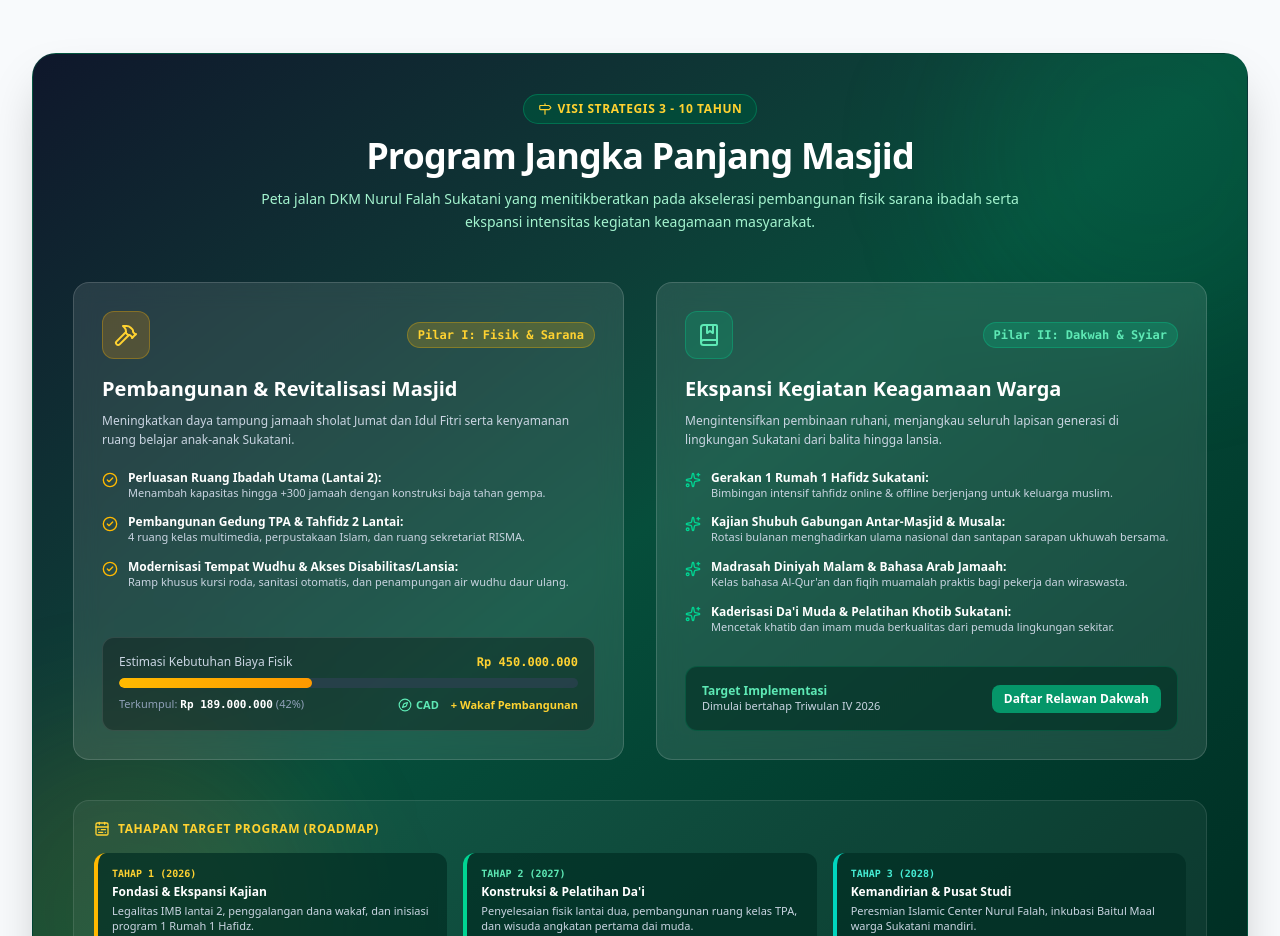
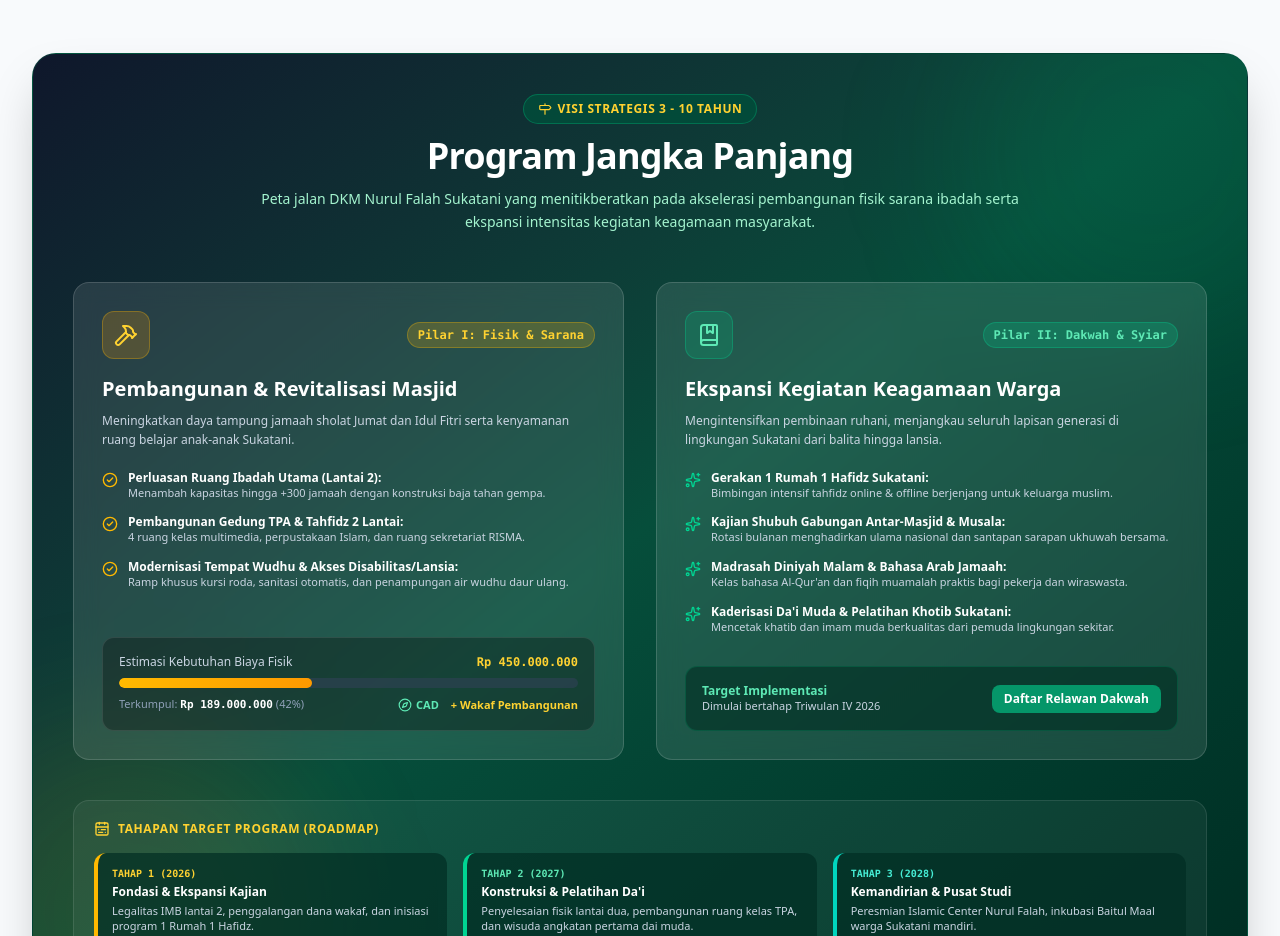
Before and after one commit to burubur/dkmnf, a React (Vite) app: page / in a window 1280 px wide. Shown: the part 1520-2456 px from the top of the page. Built offline with nearby package versions, Linux system fonts and the light colour scheme.

Commit message:
fix(section): rename heading to Program Jangka Panjang

```diff
--- a/src/components/home/LongTermProgramSection.tsx
+++ b/src/components/home/LongTermProgramSection.tsx
@@ -20,7 +20,7 @@ export function LongTermProgramSection({ onOpenWakaf, onOpenLayanan }: LongTermP
           <span className="text-amber-300 font-semibold text-xs uppercase tracking-wider bg-emerald-900/80 px-3.5 py-1.5 rounded-full border border-emerald-600/50 inline-flex items-center gap-1.5 mb-3">
             <Milestone className="w-3.5 h-3.5" /> Visi Strategis 3 - 10 Tahun
           </span>
-          <h2 className="text-3xl sm:text-4xl font-extrabold tracking-tight">Program Jangka Panjang Masjid</h2>
+          <h2 className="text-3xl sm:text-4xl font-extrabold tracking-tight">Program Jangka Panjang</h2>
           <p className="text-emerald-200 text-sm mt-3 leading-relaxed">
             Peta jalan DKM Nurul Falah Sukatani yang menitikberatkan pada akselerasi pembangunan fisik sarana ibadah serta ekspansi intensitas kegiatan keagamaan masyarakat.
           </p>
```
